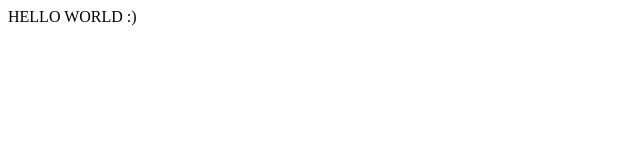
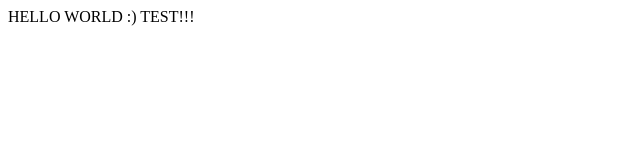
Before and after one commit to IndianaCz/GitTutorial, a plain HTML site: page index.html in a window 1280 px wide. Shown: the full height of the page, 0-640 px from the left. Drawn offline with Linux system fonts and the light colour scheme.

Commit message:
nasza_zmiana

```diff
--- a/index.html
+++ b/index.html
@@ -7,6 +7,6 @@
     <title>Git Tutorial</title>
 </head>
 <body>
-    HELLO WORLD :)
+    HELLO WORLD :) TEST!!!
 </body>
 </html>
```
